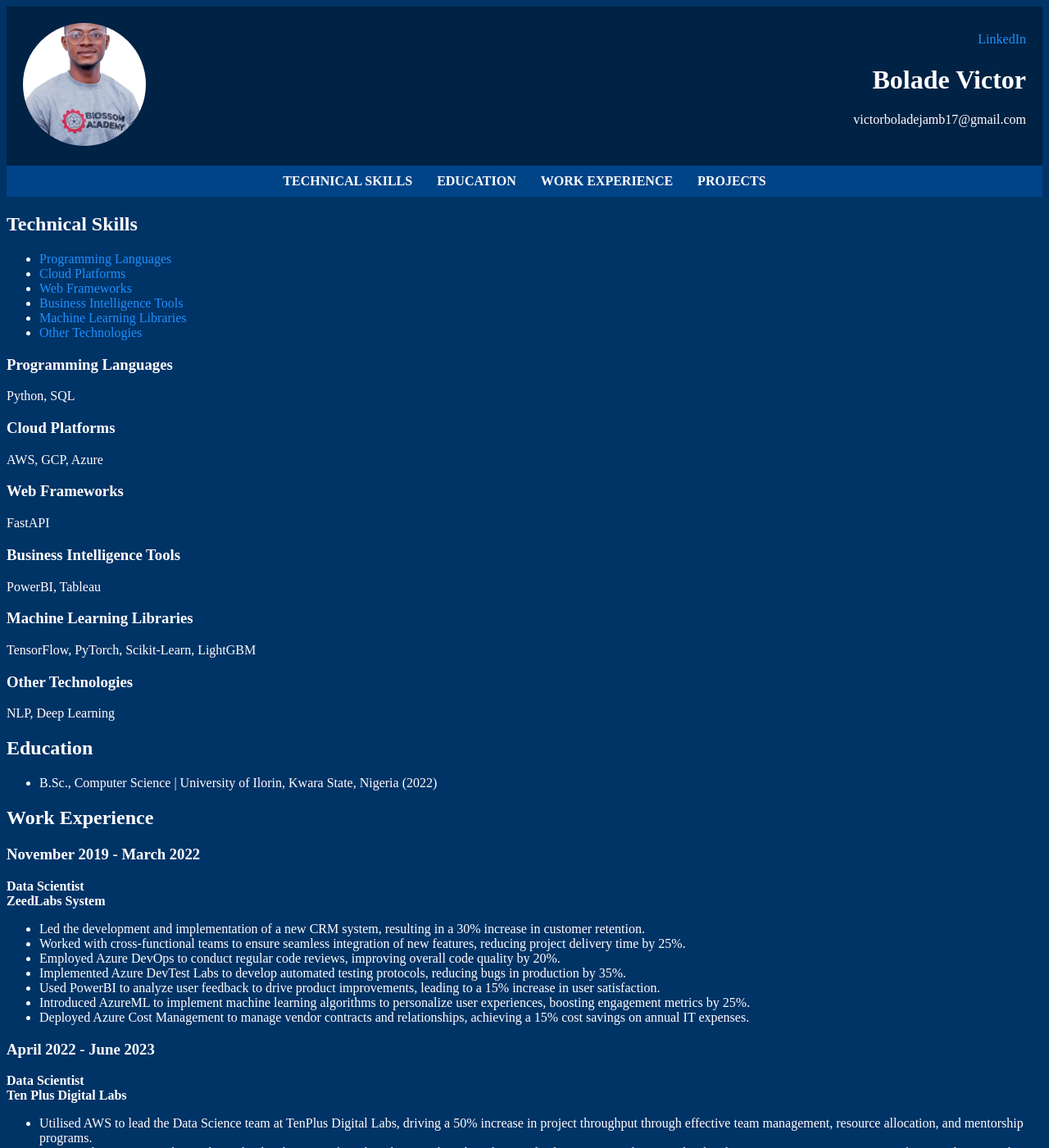
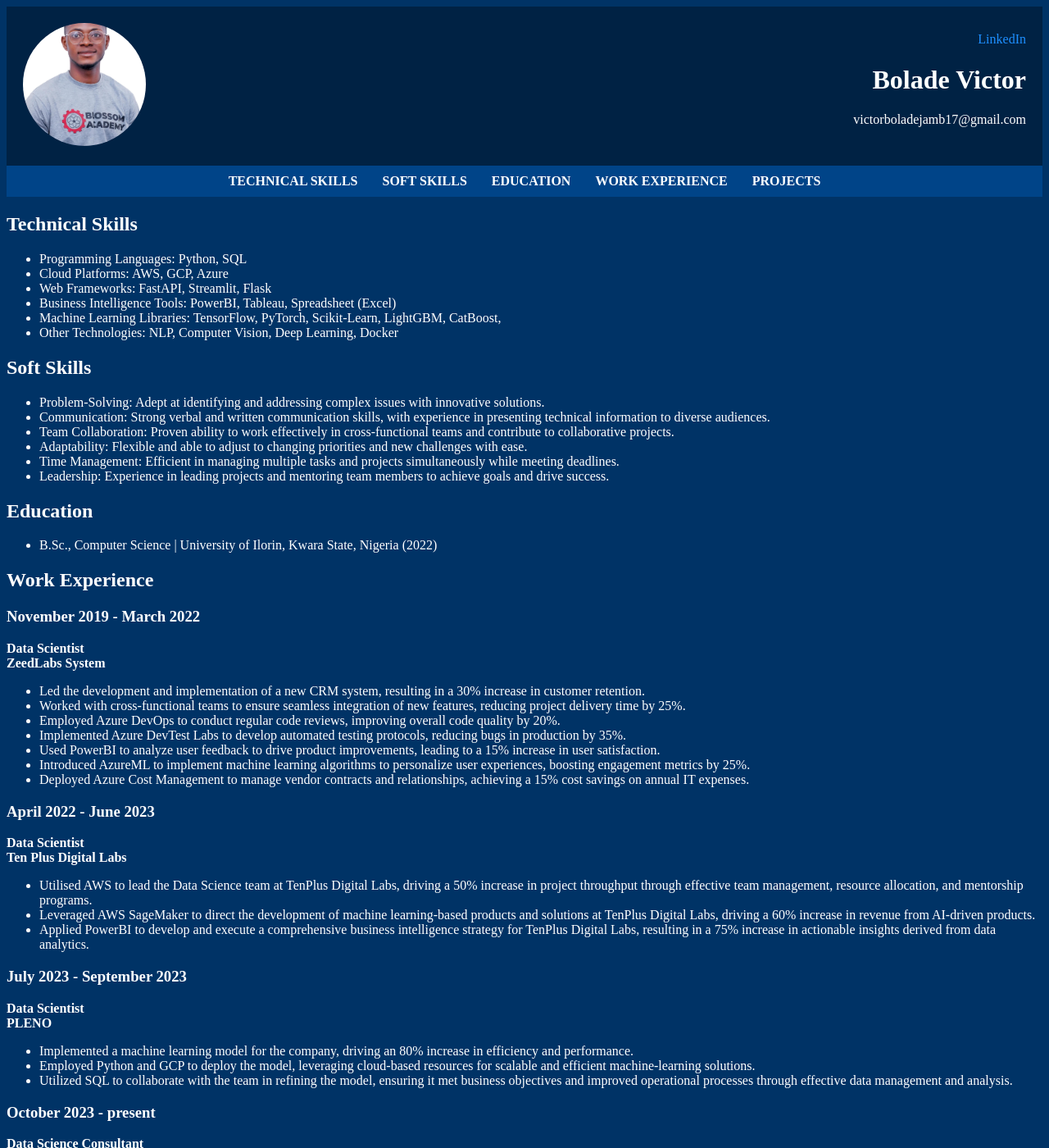
Before and after one commit to VictorAID/Portfolio_Website, a Jekyll site: the page built from README.md, in a window 1280 px wide and 1400 px high. Shown: the whole window at 82% size. Built offline with Jekyll 4.4.1, drawn with Linux system fonts in a browser that asks for light colours; our own code applies the rules of GitHub Pages for plain Markdown files; some of the changed text lies outside the part shown.

Commit message:
Update default.html

```diff
--- a/_layouts/default.html
+++ b/_layouts/default.html
@@ -19,6 +19,7 @@
   <nav class="navbar">
     <ul>
       <li><a href="#technical-skills">Technical Skills</a></li>
+       <li><a href="#soft-skills">Soft Skills</a></li>
       <li><a href="#education">Education</a></li>
       <li><a href="#experience">Work Experience</a></li>
       <li><a href="#projects">Projects</a></li>
@@ -29,38 +30,28 @@
     <section id="technical-skills">
             <h2>Technical Skills</h2>
             <ul>
-                <li><a href="#programming-languages">Programming Languages</a></li>
-                <li><a href="#cloud-platforms">Cloud Platforms</a></li>
-                <li><a href="#web-frameworks">Web Frameworks</a></li>
-                <li><a href="#bi-tools">Business Intelligence Tools</a></li>
-                <li><a href="#ml-libraries">Machine Learning Libraries</a></li>
-                <li><a href="#other-technologies">Other Technologies</a></li>
+                <li>Programming Languages: Python, SQL</li>
+                <li>Cloud Platforms: AWS, GCP, Azure</li>
+                <li>Web Frameworks: FastAPI, Streamlit, Flask </li>
+                <li>Business Intelligence Tools: PowerBI, Tableau, Spreadsheet (Excel)</li>
+                <li>Machine Learning Libraries: TensorFlow, PyTorch, Scikit-Learn, LightGBM, CatBoost,</li>
+                <li>Other Technologies: NLP, Computer Vision, Deep Learning, Docker</li>
             </ul>
-            <div id="programming-languages">
-                <h3>Programming Languages</h3>
-                <p>Python, SQL</p>
-            </div>
-            <div id="cloud-platforms">
-                <h3>Cloud Platforms</h3>
-                <p>AWS, GCP, Azure</p>
-            </div>
-            <div id="web-frameworks">
-                <h3>Web Frameworks</h3>
-                <p>FastAPI</p>
-            </div>
-            <div id="bi-tools">
-                <h3>Business Intelligence Tools</h3>
-                <p>PowerBI, Tableau</p>
-            </div>
-            <div id="ml-libraries">
-                <h3>Machine Learning Libraries</h3>
-                <p>TensorFlow, PyTorch, Scikit-Learn, LightGBM</p>
-            </div>
-            <div id="other-technologies">
-                <h3>Other Technologies</h3>
-                <p>NLP, Deep Learning</p>
-            </div>
+
         </section>
+
+    <section id="soft-skills">
+    <h2>Soft Skills</h2>
+    <ul>
+        <li>Problem-Solving: Adept at identifying and addressing complex issues with innovative solutions.</li>
+        <li>Communication: Strong verbal and written communication skills, with experience in presenting technical information to diverse audiences.</li>
+        <li>Team Collaboration: Proven ability to work effectively in cross-functional teams and contribute to collaborative projects.</li>
+        <li>Adaptability: Flexible and able to adjust to changing priorities and new challenges with ease.</li>
+        <li>Time Management: Efficient in managing multiple tasks and projects simultaneously while meeting deadlines.</li>
+        <li>Leadership: Experience in leading projects and mentoring team members to achieve goals and drive success.</li>
+    </ul>
+</section>
+
     <section id="education">
       <h2>Education</h2>
       <ul>
@@ -98,12 +89,20 @@
         <li>Utilized SQL to collaborate with the team in refining the model, ensuring it met business objectives and improved operational processes through effective data management and analysis.</li>
       </ul>
 
-      <h3>October 2023 - Present</h3>
+      <h3>October 2023 - present</h3>
       <p><strong>Data Science Consultant</strong> <br> <strong>Freelance</strong></p>
       <ul>
         <li>Utilized SQL and AWS to provide tailored data science solutions to clients across diverse industries, driving a 100% increase in ROI through data-driven insights and predictive analytics.</li>
         <li>Applied Python and PowerBI to empower individuals and organizations by offering hands-on workshops, courses, and coaching sessions to unlock the power of data.</li>
         <li>Employed SQL, Python, and AzureML to develop customized data science solutions for clients across various industries, including finance, healthcare, retail, and technology.</li>
+      </ul>
+
+      <h3>March 2024 - present</h3>
+      <p><strong>Data Science Consultant</strong> <br> <strong>Blossom Academy</strong></p>
+      <ul>
+        <li>Used data analytics to refine the curriculum based on student feedback and performance data.</li>
+        <li>Created and implemented machine learning models to analyze student performance and improve educational outcomes.</li>
+        <li>Conducted advanced workshops on Python, machine learning, and deep learning, applying real-world data science techniques.</li>
       </ul>
     </section>
 
```
